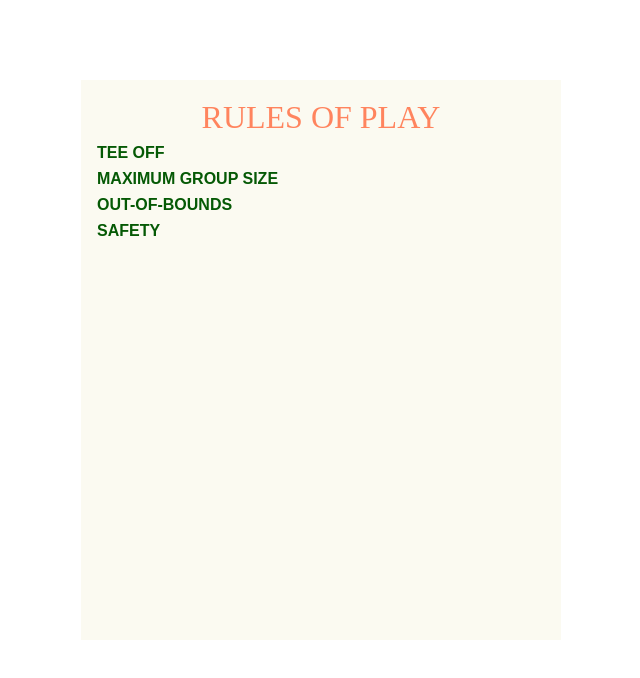
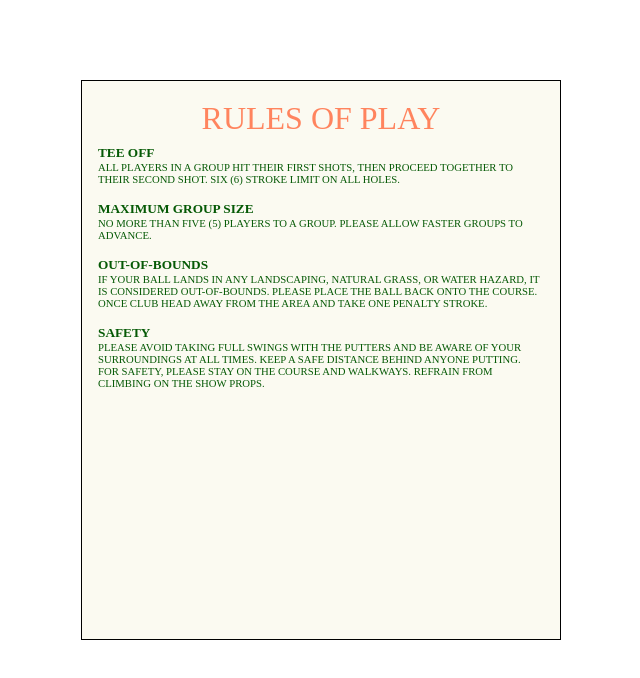
Before and after one commit to EDowning2000/tasiaTime, a Next.js app in the folder client/: page /rules in a window 1280 px wide. Shown: the top 678 px of the page, without its empty margins (319-959 px from the left). Built offline with nearby package versions, Linux system fonts and the light colour scheme.

Commit message:
got the rules looking perfect, just looking for some little golf ball icons now

```diff
--- a/client/pages/rules.js
+++ b/client/pages/rules.js
@@ -6,10 +6,30 @@ export default function Rules() {
       <div className={styles.firstContainer}>
         <h1 className={styles.rulesOfPlay}>RULES OF PLAY</h1>
         <div className={styles.individualRulesContainer}>
-          <h4 className={styles.individualRule}>TEE OFF</h4>
-          <h4 className={styles.individualRule}>MAXIMUM GROUP SIZE</h4>
-          <h4 className={styles.individualRule}>OUT-OF-BOUNDS</h4>
-          <h4 className={styles.individualRule}>SAFETY</h4>
+          <h5 className={styles.individualRule}>TEE OFF</h5>
+          <h6 className={styles.individualRuleInfo}>
+            ALL PLAYERS IN A GROUP HIT THEIR FIRST SHOTS, THEN PROCEED TOGETHER
+            TO THEIR SECOND SHOT. SIX (6) STROKE LIMIT ON ALL HOLES.
+          </h6>
+          <h5 className={styles.individualRule}>MAXIMUM GROUP SIZE</h5>
+          <h6 className={styles.individualRuleInfo}>
+            NO MORE THAN FIVE (5) PLAYERS TO A GROUP. PLEASE ALLOW FASTER GROUPS
+            TO ADVANCE.
+          </h6>
+          <h5 className={styles.individualRule}>OUT-OF-BOUNDS</h5>
+          <h6 className={styles.individualRuleInfo}>
+            IF YOUR BALL LANDS IN ANY LANDSCAPING, NATURAL GRASS, OR WATER
+            HAZARD, IT IS CONSIDERED OUT-OF-BOUNDS. PLEASE PLACE THE BALL BACK
+            ONTO THE COURSE. ONCE CLUB HEAD AWAY FROM THE AREA AND TAKE ONE
+            PENALTY STROKE.
+          </h6>
+          <h5 className={styles.individualRule}>SAFETY</h5>
+          <h6 className={styles.individualRuleInfo}>
+            PLEASE AVOID TAKING FULL SWINGS WITH THE PUTTERS AND BE AWARE OF
+            YOUR SURROUNDINGS AT ALL TIMES. KEEP A SAFE DISTANCE BEHIND ANYONE
+            PUTTING. FOR SAFETY, PLEASE STAY ON THE COURSE AND WALKWAYS. REFRAIN
+            FROM CLIMBING ON THE SHOW PROPS.
+          </h6>
         </div>
       </div>
     </div>
--- a/client/styles/Rules.module.css
+++ b/client/styles/Rules.module.css
@@ -8,6 +8,7 @@
   height: 70vh;
   width: 30rem;
   background-color: rgb(251, 250, 241);
+  border: 1px solid black;
 }
 .rulesOfPlay {
   color: rgb(255, 132, 94);
@@ -18,11 +19,20 @@
   font-weight: 400;
 }
 .individualRulesContainer {
+  margin-top: 0.5rem;
+  margin-left: 1rem;
+  margin-right: 1rem;
 }
 .individualRule {
   color: rgb(5, 89, 5);
-  margin-top: 0.5rem;
-  margin-left: 1rem;
+  font-family: "Copperplate";
+  font-weight: 600;
+}
+.individualRuleInfo {
+  color: rgb(5, 89, 5);
+  font-family: "Copperplate";
+  font-weight: 400;
+  margin-bottom: 1rem;
 }
 /* white
 background-color: rgb(251, 250, 241); */
```
